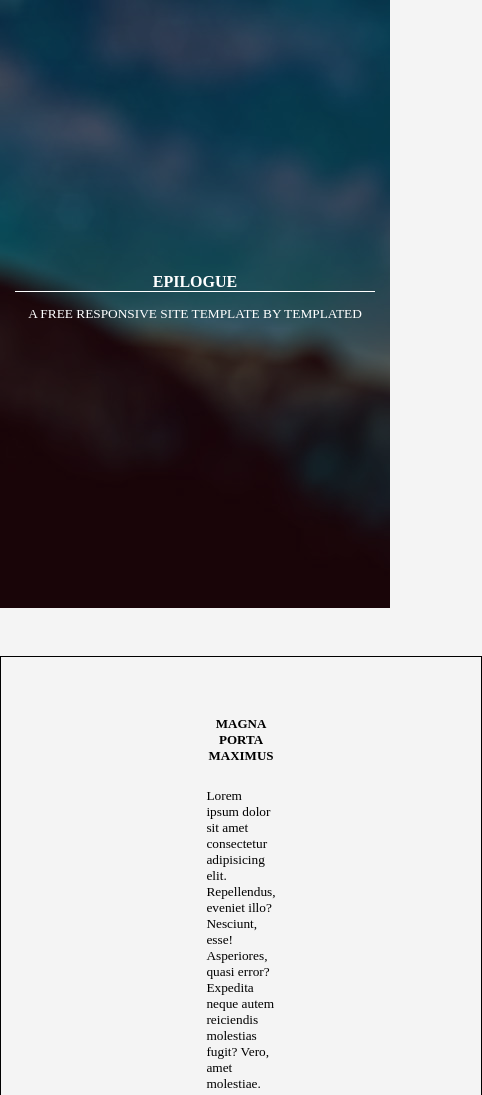
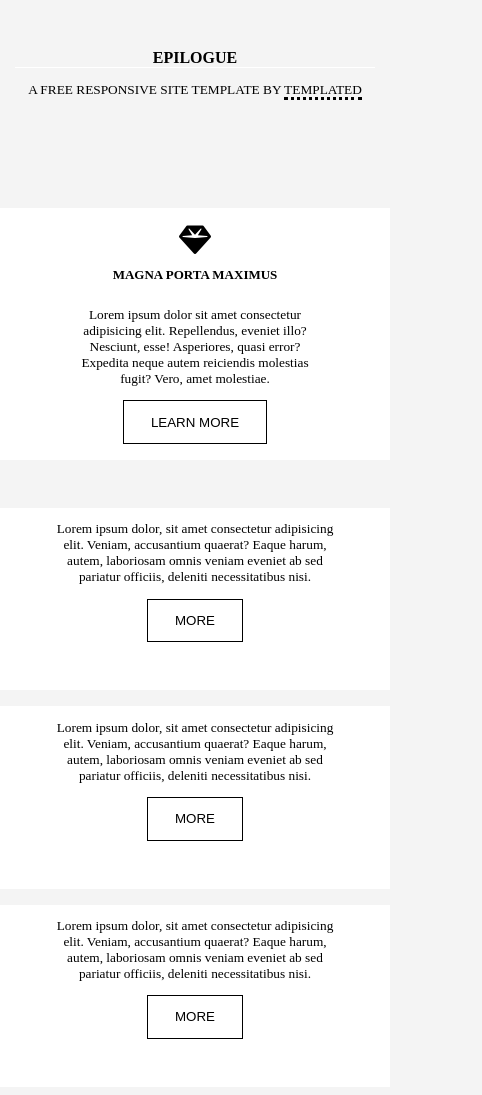
Before and after one commit to donidoni28/-pilogue, a plain HTML site: page index.html in a window 390 px wide. Shown: the top 1095 px of the page, 482 px wide, since content can reach past the window. Drawn offline with Linux system fonts and the light colour scheme.

Commit message:
last modif

```diff
--- a/index.html
+++ b/index.html
@@ -16,7 +16,7 @@
     <header>
         <div class="head-img">
         <h1>EPILOGUE</h1>
-        <p>A FREE RESPONSIVE SITE TEMPLATE BY <span>TEMPLATED</span></p>
+        <p>A FREE RESPONSIVE SITE TEMPLATE BY <span class="deco">TEMPLATED</span></p>
         </div>
 
     </header>
@@ -27,6 +27,7 @@
         <!-- SECTION 1 START -->
         <section>
             <div class="section1">
+                <i class="fas fa-gem"></i>
                 <h2>MAGNA PORTA MAXIMUS</h2>
                 <p>
                     Lorem ipsum dolor sit amet consectetur adipisicing elit. Repellendus, eveniet illo? Nesciunt, esse!
@@ -87,7 +88,7 @@
             <h2>Lorem, ipsum dolor.</h2>
             <p>Lorem ipsum, dolor sit amet consectetur adipisicing elit. Quia cumque laborum impedit perspiciatis eius
                 praesentium corrupti, ipsa vero tempore suscipit!</p>
-            </div>
+        </div>
         <button>GET STARTED</button>
         <hr>
         <div class="social-media">
@@ -97,7 +98,7 @@
             <i class="fa-brands fa-linkedin-in"></i>
             <i class="fa-solid fa-envelope"></i>
         </div>
-        <p>© Untitled. Design: <span>TEMPLATED.</span>Images:span <span>Unsplash.</span></p>
+        <p>© Untitled. Design: <span class="deco">TEMPLATED.</span>Images:<span class="deco">Unsplash.</span></p>
     </footer>
     <!-- FOOTER END -->
 </body>
--- a/public/css/media-queries.css
+++ b/public/css/media-queries.css
@@ -9,6 +9,22 @@
     }
 }
 @media screen and (max-width: 425px) {
+    .head-img{
+        position:relative;
+        display: flex;
+        flex-direction: column;
+        justify-content: center;
+        background: none;
+        width: 100%;
+        height: 10em;
+        overflow: hidden;
+        z-index: 1;
+    }.head-img::before{
+        display: none;
+    }
+    .head-img h1,.head-img p{
+        color: black;
+    }
     img{
         display: none;
     }
@@ -22,8 +38,9 @@
         font-size: smaller;
     }
     .section1{
-        padding: 1gem 5em;
+        padding: 1em 5em;
     }
+
     .container{
         padding-bottom: 3rem 0;
     }
--- a/public/css/style.css
+++ b/public/css/style.css
@@ -4,10 +4,17 @@ body{
     background-color: #F4F4F4;
 }
 button{
+    background-color: #fff;
     width:fit-content;
     outline-offset: none;
     padding: 1em 2em;
     border: 1px solid black;
+}
+footer button{
+    background-color: #F4F4F4;
+}
+p{
+    text-align:center;
 }
 /* BANNER */
 .head-img{
@@ -30,6 +37,7 @@ button{
     z-index: -1;
 }
 .head-img p{
+    width: fit-content;
     border-top: 1px solid white;
     padding: 1em;
 }
@@ -57,11 +65,14 @@ h2{
     display: flex;
     flex-direction: column;
     align-items: center;
-    border: 1px solid black;
+    background-color: #FFFFFF;
+    /* border: 1px solid black; */
     padding: 3em 15em;
     margin: 3em 0;
 }
-
+.fas.fa-gem{
+    font-size: xx-large;
+}
 section .container{
     display: grid;
     grid-template-columns: 1fr 1fr;
@@ -71,7 +82,8 @@ section .container{
     display: flex;
     flex-direction: column;
     align-items: center;
-    border: 1px solid black;
+    /* border: 1px solid black; */
+    background-color: #FFFFFF;
     padding-bottom: 3rem;
 }
 .card .img {
@@ -88,9 +100,12 @@ section .container{
     width: 100%;
     height: 15em;
     z-index: -1;
-    background-color: rgba(0, 0, 0, 0.435);
+    background-color: rgba(0, 0, 0, 0.338);
 }
 .img h2{
+    height: 100%;
+    padding-top: 7rem;
+    margin: auto auto;
     color: white;
 }
 
@@ -110,12 +125,24 @@ section .container{
     background: url("/public/images/pic04.jpg");
     background-size: 100%;
 }
-
 footer{
     display: flex;
     flex-direction: column;
     align-items: center;
 }
+footer >div{
+    margin: 3em;
+}
 .description{
     padding: 0 3rem;
 }
+hr{
+    margin: 5em;
+    width: 5%;
+}
+.social-media{
+    margin: 3em 0;
+}
+.deco{
+    border-bottom-style: dotted;
+}
```
